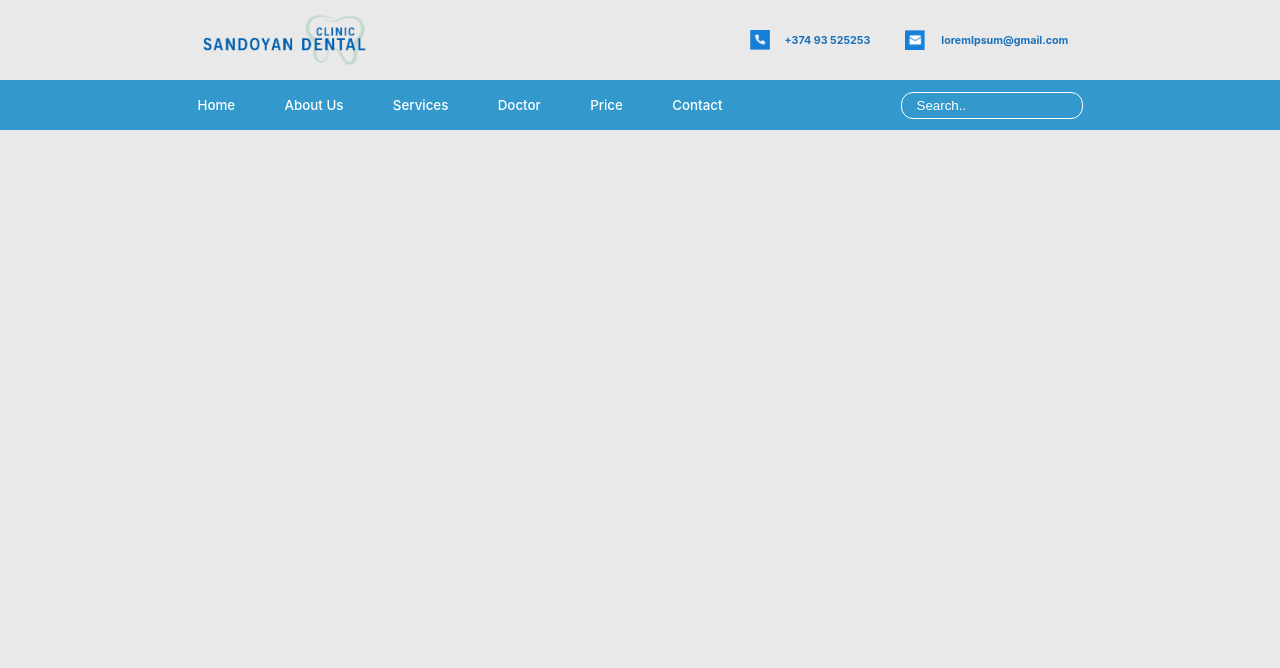
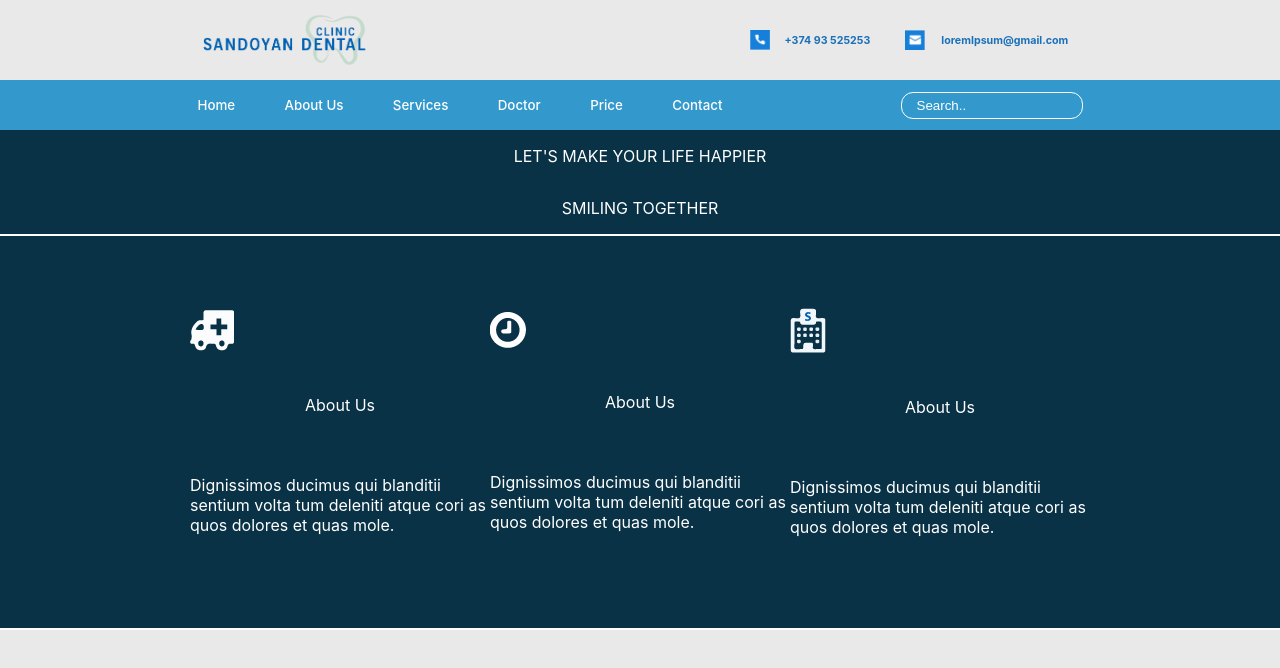
Before and after one commit to aghasi89/exam-dental-clinic, a JavaScript app: page / in a window 1280 px wide. Shown: the top 668 px of the page. Built offline with nearby package versions, Linux system fonts and the light colour scheme; the HTML template or start-up script is replaced by a standard one.

Commit message:
first section

```diff
--- a/src/App.css
+++ b/src/App.css
@@ -72,7 +72,7 @@ body{
 .search-bar{
   display: flex;
   flex-direction: row;
-  justify-content: end;
+  justify-content: flex-end;
   width: 360px;
 
 
@@ -105,3 +105,43 @@ input:focus, textarea:focus, select:focus{
   box-sizing: content-box;
   margin-bottom: 4.3px;
 }
+
+.first-section {
+  height: 500px;
+  width: 100%;
+  background-color: #093246;
+  color: #fff;
+  display: flex;
+  justify-content: center;
+  align-items: center;
+  flex-direction: column;
+}
+
+.all-carts {
+  width: 100%;
+  height: 400px;
+  display: flex;
+  flex-direction: row;
+  color: #fff;
+  justify-content: center;
+   align-items: center;
+   border: #fff solid 2px;
+}
+
+.first-cart .second-cart .third-cart {
+   display:  flex;
+   justify-content: center;
+   align-items: center;
+   flex-direction: column;
+   width: 300px;
+   height: 300px;
+}
+
+.cart-maket {
+  display:  flex;
+   justify-content: center;
+   align-items: center;
+   flex-direction: column;
+   width: 300px;
+   height: 100px;
+}
--- a/src/App.js
+++ b/src/App.js
@@ -1,12 +1,14 @@
-
-import './App.css';
+import "./App.css";
 import Header from "./pages/Header/Header";
 import Nav from "./pages/Nav/Nav";
+import FirstSection from "./pages/FirstSection/FirstSection";
+
 export default function App() {
   return (
     <div className="App">
-    <Header/>
-    <Nav/>
+      <Header />
+      <Nav />
+      <FirstSection />
     </div>
   );
 }
--- a/src/components/Cart/Cart.js
+++ b/src/components/Cart/Cart.js
@@ -0,0 +1,8 @@
+export default function Cart(props) {
+  return (
+    <div className="cart-maket">
+      <div>{props.title}</div>
+      <div>{props.text}</div>
+    </div>
+  );
+}
--- a/src/pages/FirstSection/FirstSection.js
+++ b/src/pages/FirstSection/FirstSection.js
@@ -0,0 +1,42 @@
+import Car from "../../icons/car.png";
+import Time from "../../icons/time.png";
+import Clinic from "../../icons/clinic.png";
+import Cart from "../../components/Cart";
+console.log(Time, Clinic);
+export default function FirstSection() {
+  return (
+    <div class="first-section">
+      <p>LET'S MAKE YOUR LIFE HAPPIER</p>
+      <p>SMILING TOGETHER</p>
+      <div className="all-carts">
+        <div className="first-cart">
+          <img src={Car} className="car-icon" alt="Car" />
+          <Cart title="About Us" />
+          <Cart
+            text="Dignissimos ducimus qui blanditii
+ sentium volta tum deleniti atque
+cori as quos dolores et quas mole."
+          />
+        </div>
+        <div class="second-cart">
+          <img src={Time} className="time-icon" alt="Time" />
+          <Cart title="About Us" />
+          <Cart
+            text="Dignissimos ducimus qui blanditii
+ sentium volta tum deleniti atque
+cori as quos dolores et quas mole."
+          />
+        </div>
+        <div class="third-cart">
+          <img src={Clinic} className="clinic-icon" alt="Clinic" />
+          <Cart title="About Us" />
+          <Cart
+            text="Dignissimos ducimus qui blanditii
+ sentium volta tum deleniti atque
+cori as quos dolores et quas mole."
+          />
+        </div>
+      </div>
+    </div>
+  );
+}
```
